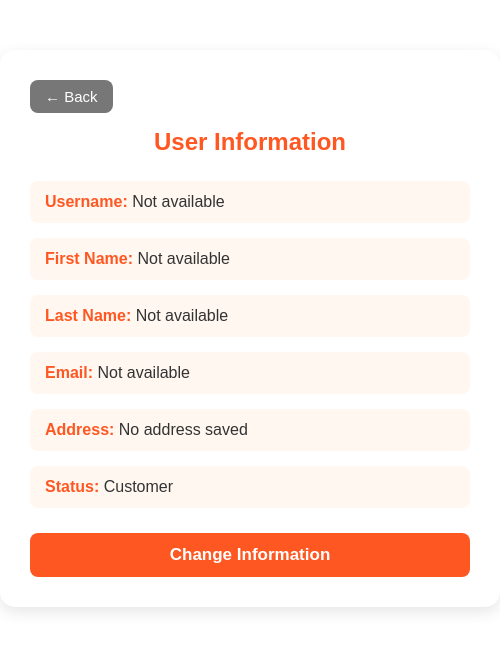
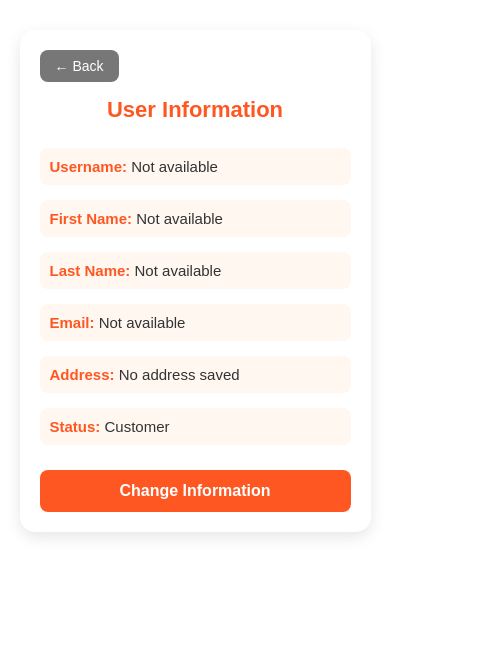
Before and after one commit to mansishirude63/Final-Internship-Project, a React (Vite) app in the folder restaurant_frontend/: page /accounts/users/1 in a window 390 px wide. Shown: the top 650 px of the page, 500 px wide, since content can reach past the window. Built offline with nearby package versions, Linux system fonts and the light colour scheme; no server answers.

Commit message:
Update User Added

```diff
--- a/restaurant_frontend/src/App.css
+++ b/restaurant_frontend/src/App.css
@@ -1223,6 +1223,31 @@
 .edit-user-container button[type="button"]:hover {
   background: #555;
 }
+@media (max-width: 600px) {
+  .edit-user-container {
+    width: 90%;
+    margin: 30px auto;
+    padding: 20px;
+    box-sizing: border-box;
+  }
+
+  .edit-user-container h2 {
+    font-size: 22px;
+  }
+
+  .edit-user-container input,
+  .edit-user-container textarea {
+    width: 100%;
+    box-sizing: border-box;
+    font-size: 15px;
+  }
+
+  .edit-user-container button {
+    width: 100%;
+    font-size: 16px;
+  }
+}
+
 
 .user-details-container {
   width: 500px;
@@ -1293,6 +1318,33 @@
   background: #555;
 }
 
+@media (max-width: 600px) {
+  .user-details-container {
+    width: 90%;
+    margin: 30px auto;
+    padding: 20px;
+    box-sizing: border-box;
+  }
+
+  .user-details-container h2 {
+    font-size: 22px;
+  }
+
+  .user-card p {
+    font-size: 15px;
+    padding: 10px;
+  }
+
+  .change-information-btn {
+    width: 100%;
+    font-size: 16px;
+  }
+
+  .back-button {
+    font-size: 14px;
+  }
+}
+
 
 .menu-list-container {
   width: 90%;
```
